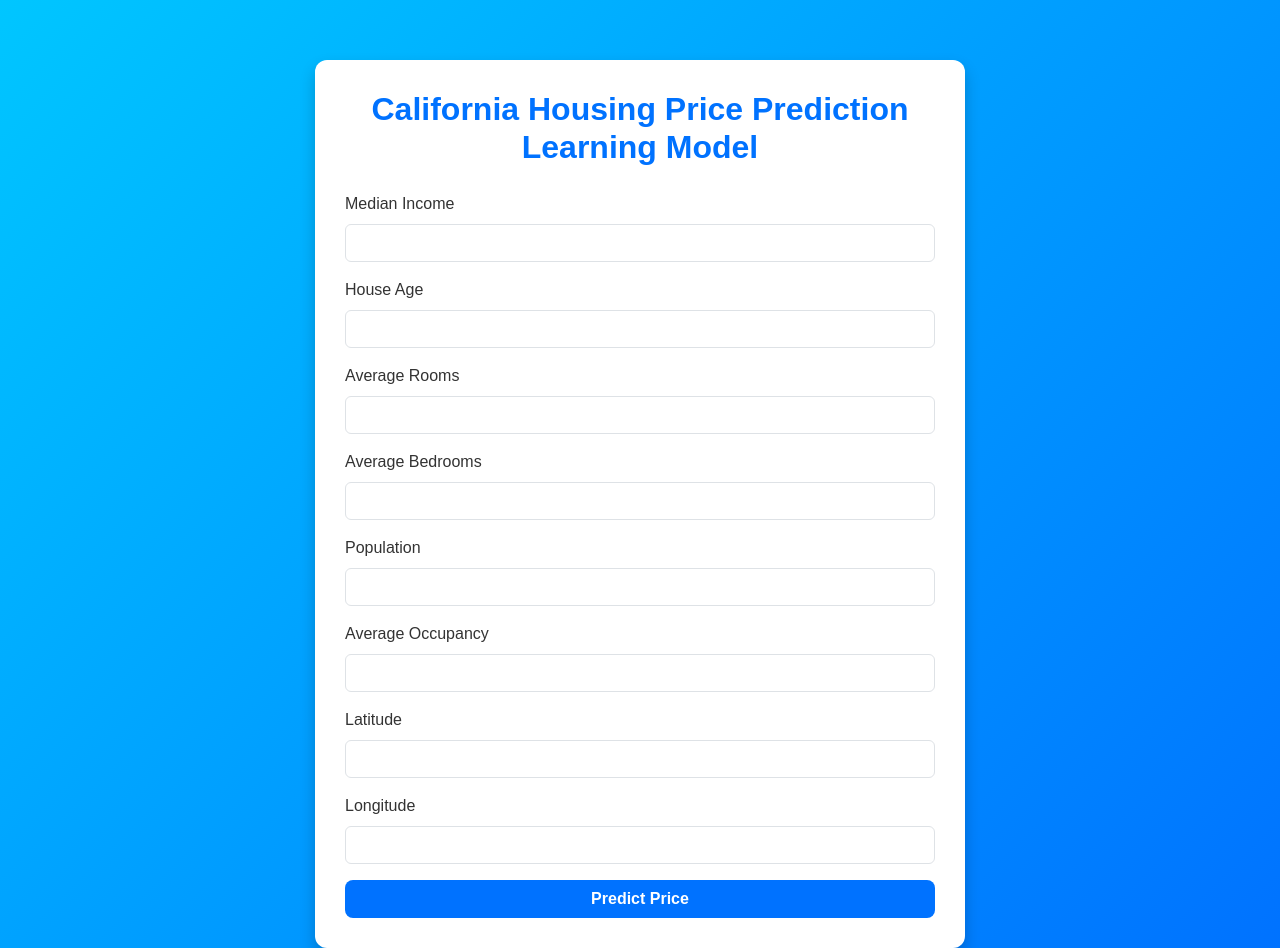
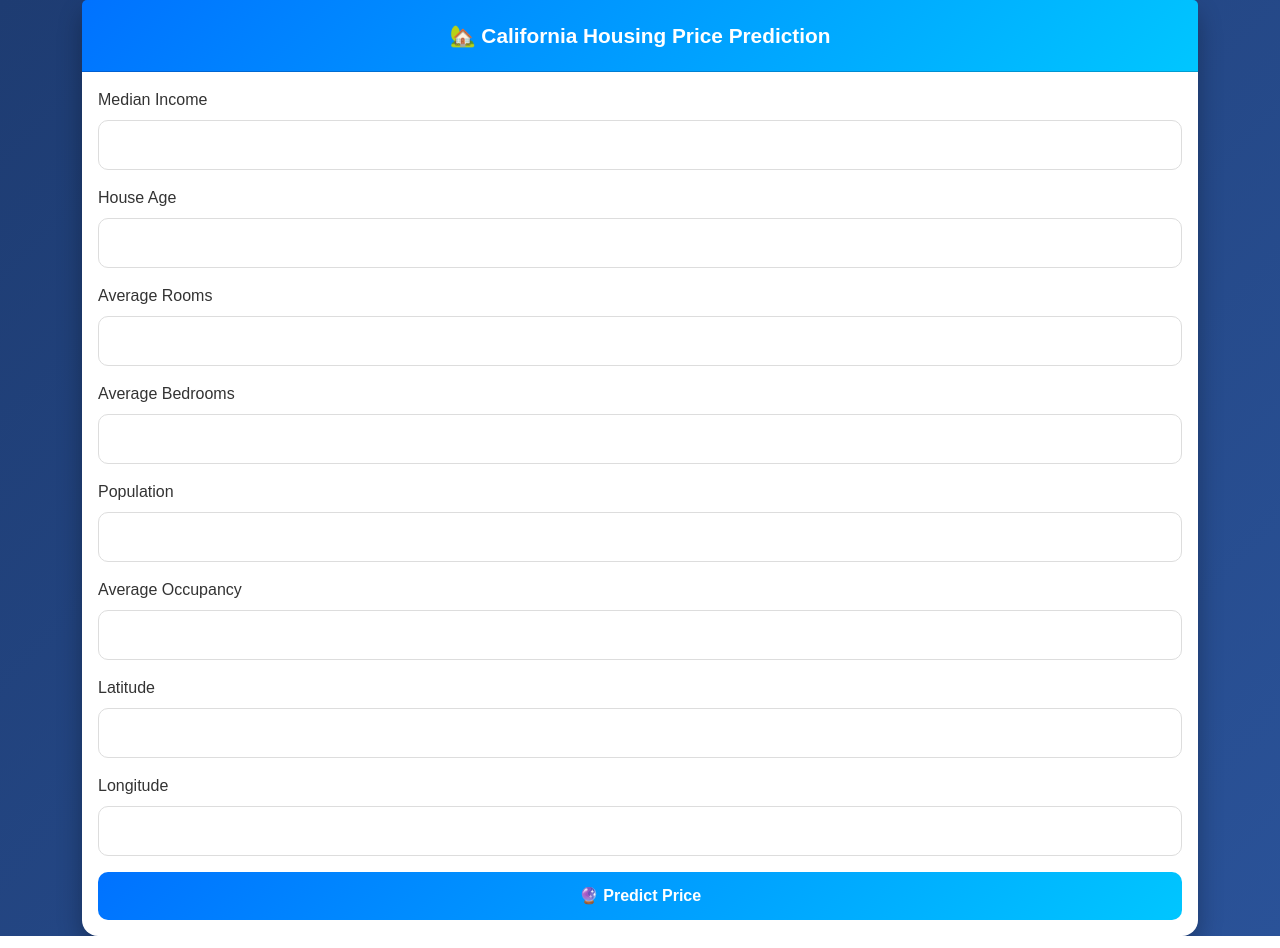
Before and after one commit to Ansul8012/Houseprediction, a Flask app: page / in a window 1280 px wide. Run offline with Flask 3, Linux system fonts and the light colour scheme; parts of the project's set-up code (start-up, migrations or seed data) failed here and were passed over.

Commit message:
final change ui

```diff
--- a/templates/index.html
+++ b/templates/index.html
@@ -11,53 +11,85 @@
     />
     <style>
       body {
-        background: linear-gradient(135deg, #00c6ff, #0072ff);
+        background: linear-gradient(135deg, #1e3c72, #2a5298);
+        font-family: "Poppins", sans-serif;
+        min-height: 100vh;
+        display: flex;
+        align-items: center;
+        justify-content: center;
+      }
+      .card {
+        border: none;
+        border-radius: 16px;
+        box-shadow: 0 10px 25px rgba(0, 0, 0, 0.3);
+      }
+      .card-header {
+        background: linear-gradient(135deg, #0072ff, #00c6ff);
         color: #fff;
-        font-family: "Poppins", sans-serif;
+        font-weight: bold;
+        text-align: center;
+        padding: 20px;
+        font-size: 1.3rem;
+        border-top-left-radius: 16px;
+        border-top-right-radius: 16px;
       }
-      .container {
-        margin-top: 60px;
-        max-width: 650px;
-        background: #fff;
+      .form-label {
+        font-weight: 500;
         color: #333;
-        padding: 30px;
-        border-radius: 12px;
-        box-shadow: 0 8px 16px rgba(0, 0, 0, 0.2);
       }
-      .heading {
-        text-align: center;
-        margin-bottom: 25px;
-        font-weight: bold;
-        color: #0072ff;
+      .form-control {
+        border-radius: 10px;
+        padding: 12px;
+        border: 1px solid #ddd;
+        transition: all 0.3s;
+      }
+      .form-control:focus {
+        border-color: #0072ff;
+        box-shadow: 0 0 8px rgba(0, 114, 255, 0.4);
       }
       .btn-custom {
         width: 100%;
-        background-color: #0072ff;
+        background: linear-gradient(135deg, #0072ff, #00c6ff);
         color: #fff;
         font-weight: bold;
-        border-radius: 8px;
-        transition: 0.3s;
+        border-radius: 10px;
+        padding: 12px;
+        transition: transform 0.2s ease-in-out;
+        border: none;
       }
       .btn-custom:hover {
-        background-color: #0056cc;
+        transform: scale(1.03);
+        background: linear-gradient(135deg, #0056cc, #0094ff);
       }
       .result-box {
-        margin-top: 20px;
-        padding: 15px;
+        margin-top: 25px;
+        padding: 18px;
         text-align: center;
-        border-radius: 8px;
-        background-color: #f8f9fa;
+        border-radius: 12px;
+        background: #f1f5ff;
         font-size: 1.2rem;
-        font-weight: bold;
+        font-weight: 600;
         color: #0072ff;
+        box-shadow: inset 0 2px 6px rgba(0, 0, 0, 0.1);
+        animation: fadeIn 0.5s ease-in-out;
+      }
+      @keyframes fadeIn {
+        from {
+          opacity: 0;
+          transform: translateY(15px);
+        }
+        to {
+          opacity: 1;
+          transform: translateY(0);
+        }
       }
     </style>
   </head>
   <body>
     <div class="container">
-      <h2 class="heading">
-        California Housing Price Prediction Learning Model
-      </h2>
+      <div class="card">
+        <div class="card-header">🏡 California Housing Price Prediction</div>
+        <div class="card-body">
           <form id="predictionForm">
             <div class="mb-3">
               <label class="form-label">Median Income</label>
@@ -71,7 +103,12 @@
             </div>
             <div class="mb-3">
               <label class="form-label">House Age</label>
-          <input type="number" class="form-control" name="house_age" required />
+              <input
+                type="number"
+                class="form-control"
+                name="house_age"
+                required
+              />
             </div>
             <div class="mb-3">
               <label class="form-label">Average Rooms</label>
@@ -133,11 +170,15 @@
               />
             </div>
 
-        <button type="submit" class="btn btn-custom">Predict Price</button>
+            <button type="submit" class="btn btn-custom">
+              🔮 Predict Price
+            </button>
           </form>
 
           <div class="result-box" id="result" style="display: none">
             Predicted House Price: <span id="predictionValue"></span>
+          </div>
+        </div>
       </div>
     </div>
 
```
Lines whose indentation alone changed are shown as unchanged.
